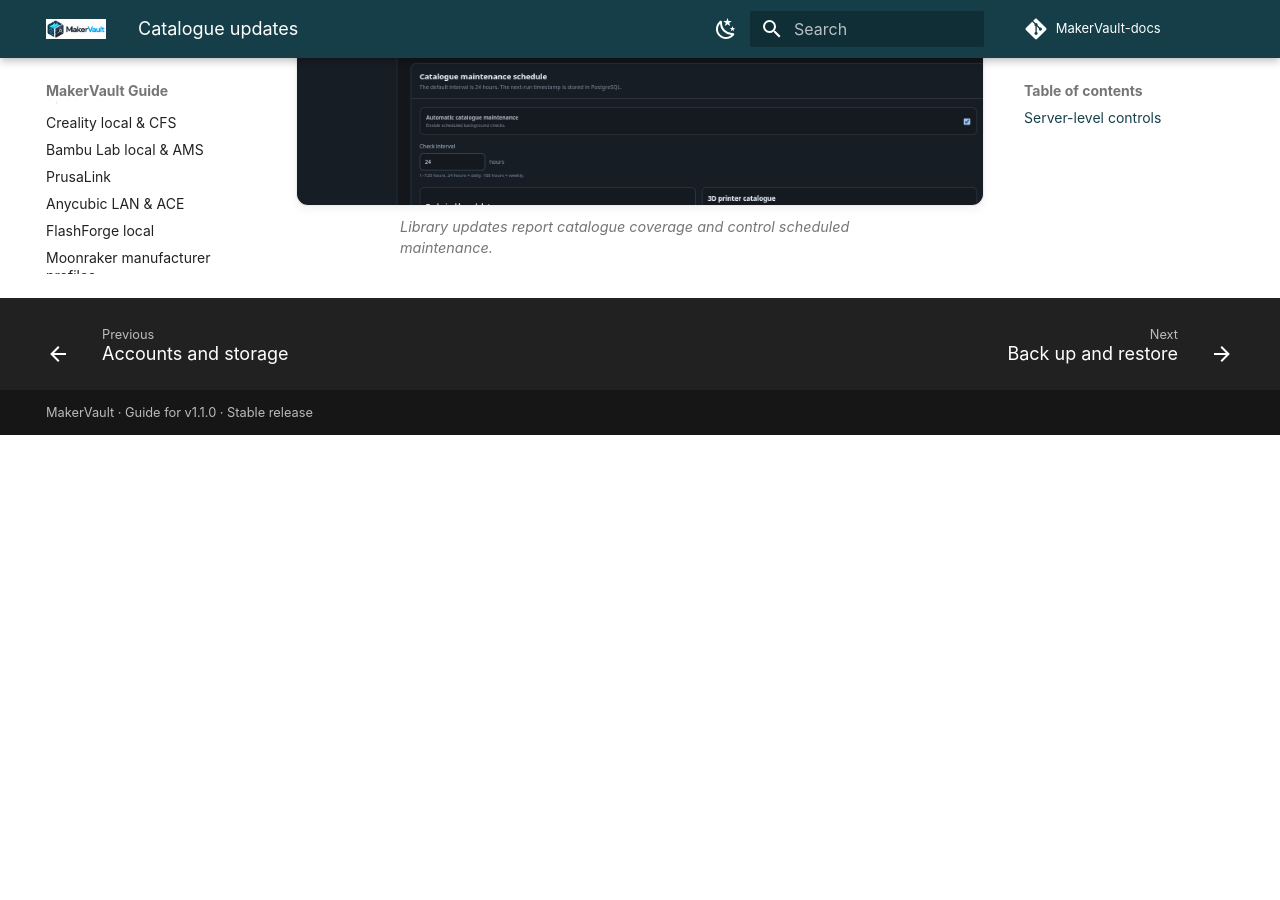
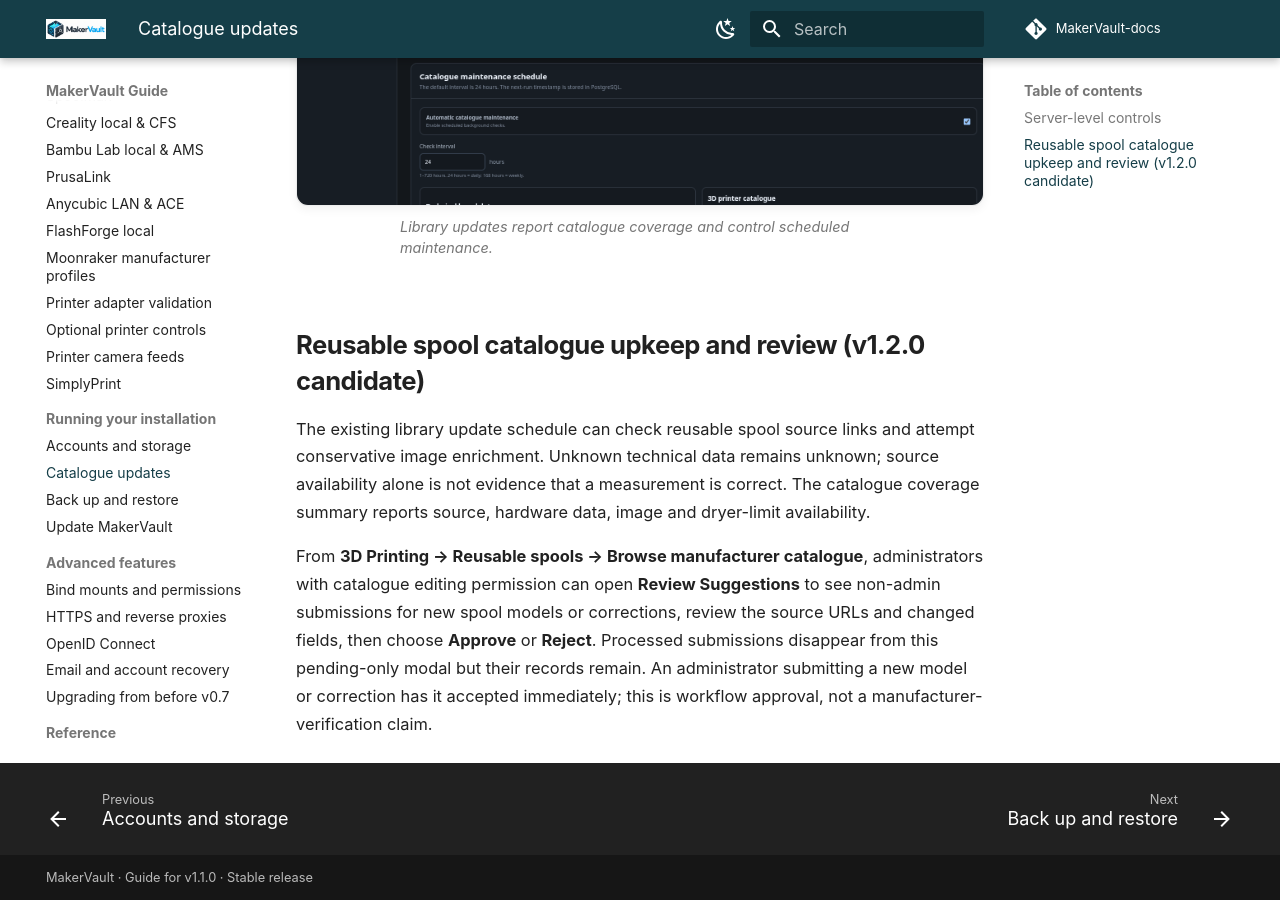
Before and after one commit to gavrd7/MakerVault-docs, an MkDocs documentation site: the page built from docs/guide/administration/catalogue-updates.md, in a window 1280 px wide and 900 px high, scrolled down 1824 px. Built offline with MkDocs 1.6.1 and Material for MkDocs 9.7.7, drawn with Linux system fonts in a browser that asks for light colours; comment, search, counter and statistics services are not loaded; before the commit the page ends 2259 px from its top, so only the background shows below that.

Commit message:
docs(v1.2): cover reusable spool inventory, review, QR and custom imagery

```diff
--- a/docs/guide/administration/catalogue-updates.md
+++ b/docs/guide/administration/catalogue-updates.md
@@ -28,3 +28,10 @@
   ![Library updates settings showing catalogue coverage and maintenance scheduling.](../assets/screenshots/settings-library-updates.png)
   <figcaption>Library updates report catalogue coverage and control scheduled maintenance.</figcaption>
 </figure>
+
+
+## Reusable spool catalogue upkeep and review (v1.2.0 candidate)
+
+The existing library update schedule can check reusable spool source links and attempt conservative image enrichment. Unknown technical data remains unknown; source availability alone is not evidence that a measurement is correct. The catalogue coverage summary reports source, hardware data, image and dryer-limit availability.
+
+From **3D Printing → Reusable spools → Browse manufacturer catalogue**, administrators with catalogue editing permission can open **Review Suggestions** to see non-admin submissions for new spool models or corrections, review the source URLs and changed fields, then choose **Approve** or **Reject**. Processed submissions disappear from this pending-only modal but their records remain. An administrator submitting a new model or correction has it accepted immediately; this is workflow approval, not a manufacturer-verification claim.
```
